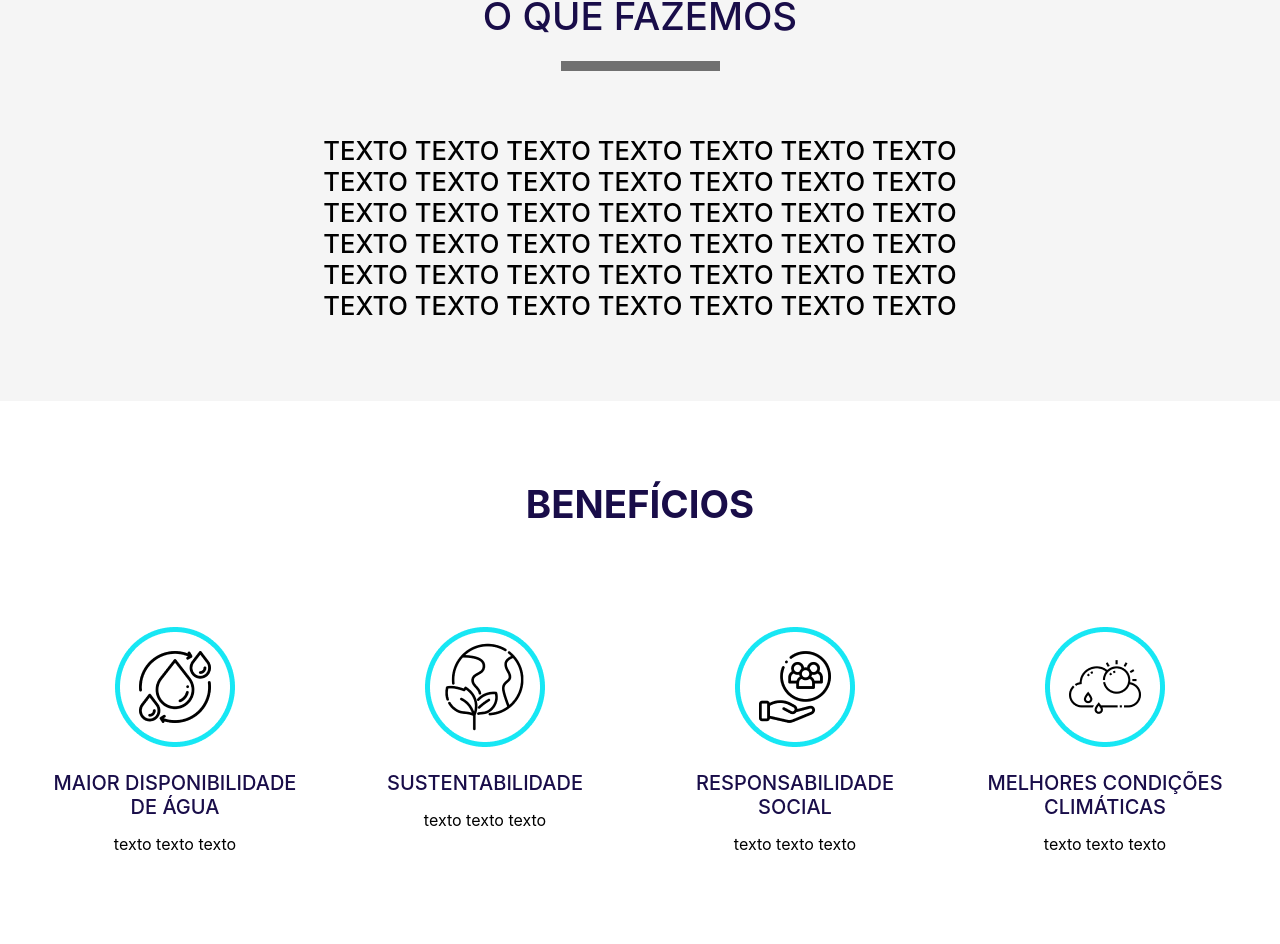
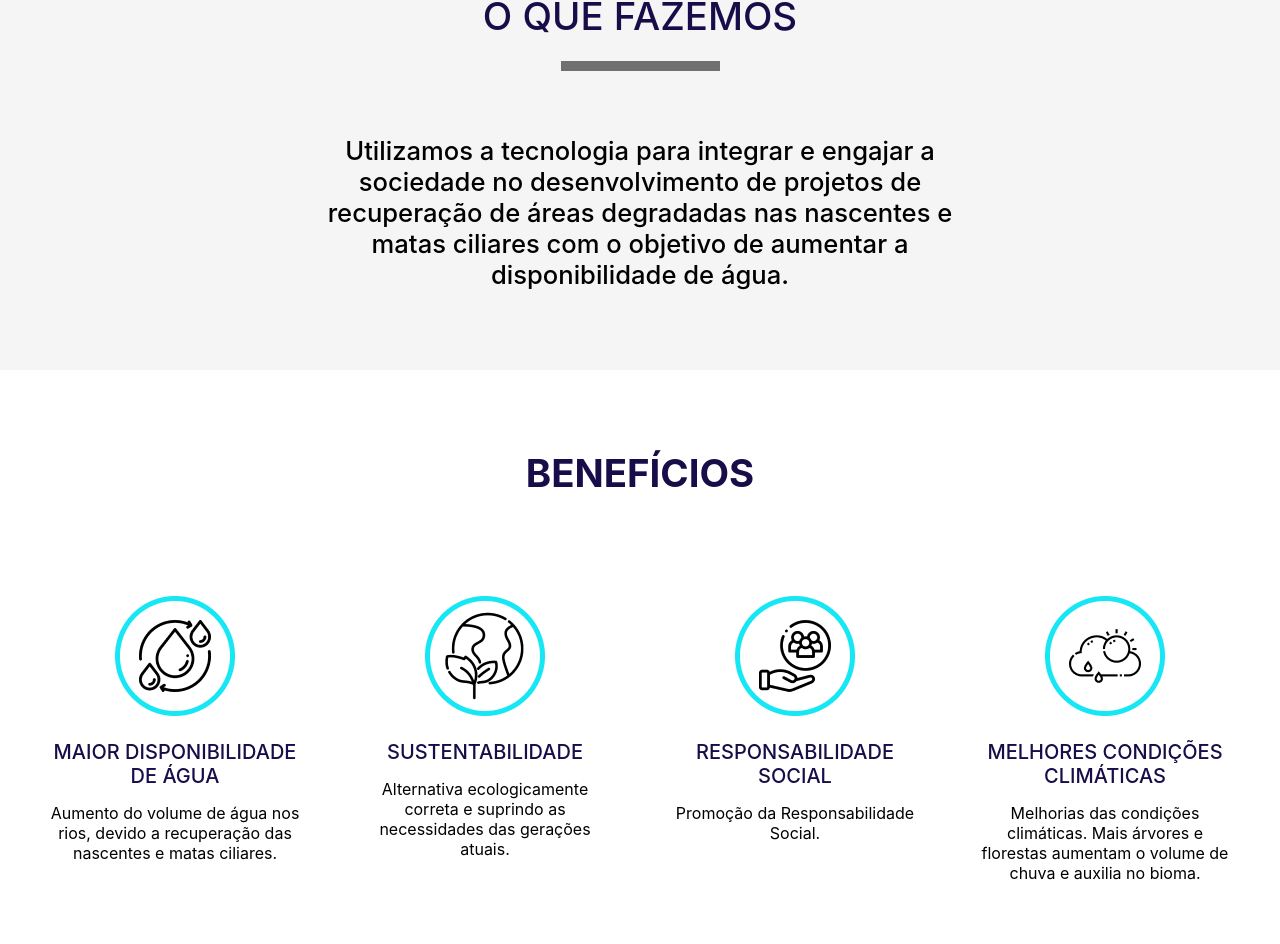
Before and after one commit to paulodevsilva/call-for-code, a React (Create React App) app in the folder frontend/: page / in a window 1280 px wide. Shown: the part 711-1655 px from the top of the page. Built offline with nearby package versions, Linux system fonts and the light colour scheme.

Commit message:
Minor changes

```diff
--- a/frontend/public/index.html
+++ b/frontend/public/index.html
@@ -24,7 +24,7 @@
       work correctly both with client-side routing and a non-root public URL.
       Learn how to configure a non-root public URL by running `npm run build`.
     -->
-    <title>React App</title>
+    <title>Semear</title>
   </head>
   <body>
     <noscript>You need to enable JavaScript to run this app.</noscript>
--- a/frontend/src/App.css
+++ b/frontend/src/App.css
@@ -28,12 +28,14 @@
 .header-a-home {
   text-decoration: none;
   color: inherit;
+  user-select: none;
 }
 
 .nav-item {
   text-decoration: none;
   color: inherit;
   margin-right: 5vh;
+  user-select: none;
 }
 
 .div-logo {
@@ -69,6 +71,7 @@
   justify-content: center;
   align-items: center;
   text-align: center;
+  user-select: none;
 }
 
 .hero-text {
@@ -110,6 +113,7 @@
   /* font-size: 45px; */
   font-size: 3vw;
   color: #190D49;
+  user-select: none;
 }
 
 .about-us-div {
@@ -137,7 +141,8 @@
 
 .benefits {
   width: 100%;
-  padding: 10vh 0vh;
+  padding-top: 10vh;
+  padding-bottom: 16vh;
 }
 
 .benefits-title {
@@ -145,6 +150,7 @@
   /* margin-top: 80px; */
   font-size: 3vw;
   color: #190D49;
+  user-select: none;
 }
 
 .benefits-items {
@@ -167,6 +173,7 @@
   font-size: 20px;
   color: #190D49;
   margin-top: 20px;
+  user-select: none;
 }
 
 .item-text {
@@ -202,6 +209,7 @@
   /* font-size: 60px; */
   font-size: 4vw;
   text-align: center;
+  user-select: none;
 }
 
 .join-us-subtitle-box {
@@ -209,6 +217,7 @@
   display: flex;
   align-items: center;
   justify-content: center;
+  user-select: none;
 }
 
 .join-us-detail-subtitle {
@@ -259,6 +268,7 @@
   font-size: 2.4vw;
   text-align: center;
   margin-bottom: 13px;
+  user-select: none;
 }
 
 .farmers p {
@@ -308,6 +318,7 @@
   font-weight: 500;
   /* font-size: 45px; */
   font-size: 3vw;
+  user-select: none;
 }
 
 .team-cards {
@@ -359,6 +370,7 @@
 .footer p {
   font-weight: 700;
   font-size: 20px;
+  user-select: none;
 }
 
 /* css from app (general) */
--- a/frontend/src/Components/AboutUs.jsx
+++ b/frontend/src/Components/AboutUs.jsx
@@ -7,12 +7,7 @@ class AboutUs extends React.Component {
         <h1 className="about-us-title">O QUE FAZEMOS</h1>
         <div className="about-us-div" />
         <p className="about-us-paragraph">
-          TEXTO TEXTO TEXTO TEXTO TEXTO TEXTO TEXTO
-          TEXTO TEXTO TEXTO TEXTO TEXTO TEXTO TEXTO
-          TEXTO TEXTO TEXTO TEXTO TEXTO TEXTO TEXTO
-          TEXTO TEXTO TEXTO TEXTO TEXTO TEXTO TEXTO
-          TEXTO TEXTO TEXTO TEXTO TEXTO TEXTO TEXTO
-          TEXTO TEXTO TEXTO TEXTO TEXTO TEXTO TEXTO
+          Utilizamos a tecnologia para integrar e engajar a sociedade no desenvolvimento de projetos de recuperação de áreas degradadas nas nascentes e matas ciliares com o objetivo de aumentar a disponibilidade de água.
         </p>
       </section>
     );
--- a/frontend/src/Components/JoinUs.jsx
+++ b/frontend/src/Components/JoinUs.jsx
@@ -16,17 +16,17 @@ class JoinUs extends React.Component {
             <div className="farmers">
               <h3>ÁREAS RURAIS</h3>
               <img src={"./Imgs/imgFarm.png"} alt="fazenda" />
-              <p>Aumente sua renda disponibilizando uma parte do seu terreno</p>
+              <p>Aumente sua renda disponibilizando uma parte do seu terreno.</p>
             </div>
           <div className="farmers">
               <h3>INDÚSTRIAS</h3>
               <img src={"./Imgs/imgIndustry.png"} alt="indústria" />
-              <p>frase de efeito</p>
+              <p>Aumente a valorização da sua propriedade.</p>
           </div>
           <div className="farmers">
               <h3>PARCEIROS</h3>
               <img src={"./Imgs/imgPartner.png"} alt="parceiros" />
-              <p>frase de efeito</p>
+              <p>Ajude a impactar positivamente na sua vida e de outras pessoas.</p>
           </div>
           </div>
           <div className="join-us-text">
--- a/frontend/src/benefitsData.js
+++ b/frontend/src/benefitsData.js
@@ -2,43 +2,43 @@ const benefitsData = [
   {
     id: 1,
     title: 'MAIOR DISPONIBILIDADE DE ÁGUA',
-    text: 'texto texto texto',
+    text: 'Aumento do volume de água nos rios, devido a recuperação das nascentes e matas ciliares.',
     path: './Icons/agua.png',
   },
   {
     id: 2,
     title: 'SUSTENTABILIDADE',
-    text: 'texto texto texto',
+    text: 'Alternativa ecologicamente correta e suprindo as necessidades das gerações atuais.',
     path: './Icons/sustentabilidade.png',
   },
   {
     id: 3,
     title: 'RESPONSABILIDADE SOCIAL',
-    text: 'texto texto texto',
+    text: 'Promoção da Responsabilidade Social.',
     path: './Icons/responsabilidade.png',
   },
   {
     id: 4,
     title: 'MELHORES CONDIÇÕES CLIMÁTICAS',
-    text: 'texto texto texto',
+    text: 'Melhorias das condições climáticas. Mais árvores e florestas aumentam o volume de chuva e auxilia no bioma.',
     path: './Icons/clima.png',
   },
   {
     id: 5,
     title: 'MELHOR QUALIDADE DE VIDA',
-    text: 'texto texto texto',
+    text: 'Melhora a saúde. A água é de extrema importância para o corpo humano e saúde pública. Ajudando também a evitar a propagação de doenças.',
     path: './Icons/vida.png',
   },
   {
     id: 6,
     title: 'ALIMENTOS MAIS ACESSÍVEIS',
-    text: 'texto texto texto',
+    text: 'Maior produção de alimentos. Fazendo com que tenha uma redução no preço dos alimentos.',
     path: './Icons/comida.png'
   },
   {
     id: 7,
     title: 'VALORIZAÇÃO DO TERRENO',
-    text: 'texto texto texto',
+    text: 'Propriedades arborizadas e com recursos hídricos são extremamente valorizadas.',
     path: './Icons/terreno.png',
   },
 ]
```
